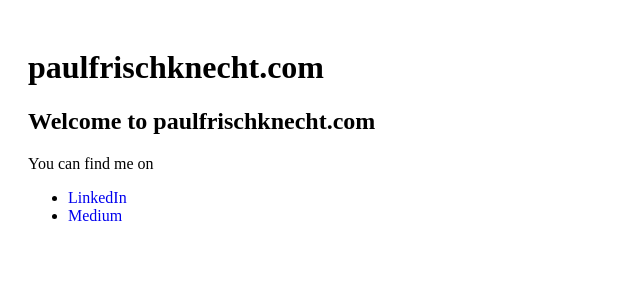
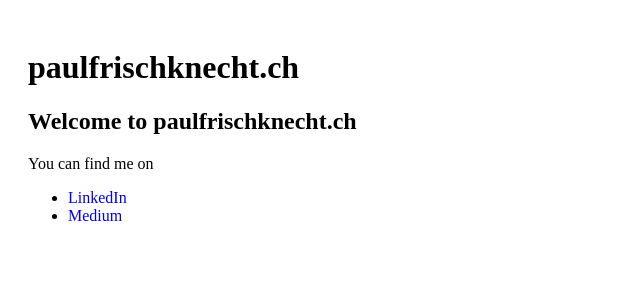
Before and after one commit to Masterxilo/paulfrischknecht-ch, a Jekyll site: the page built from index.md, in a window 1280 px wide. Shown: the top 300 px of the page, without its empty margins (0-640 px from the left). Built offline with Jekyll 4.4.1, drawn with Linux system fonts in a browser that asks for light colours; our own code applies the rules of GitHub Pages for plain Markdown files.

Commit message:
paulfrischknecht.ch

```diff
--- a/CNAME
+++ /dev/null
@@ -1 +0,0 @@
-paulfrischknecht.com
--- a/_config.yml
+++ b/_config.yml
@@ -1,4 +1,4 @@
 # Config file for GitHub Pages/Jekyll
 #theme: jekyll-theme-dinky
 
-title: paulfrischknecht.com
+title: paulfrischknecht.ch
--- a/index.md
+++ b/index.md
@@ -1,6 +1,6 @@
-# paulfrischknecht.com
+# paulfrischknecht.ch
 
-## Welcome to paulfrischknecht.com
+## Welcome to paulfrischknecht.ch
 You can find me on
 
 - [LinkedIn](https://www.linkedin.com/in/paul-frischknecht-80a771150/en)
```
Also changed, not shown: README.md.
